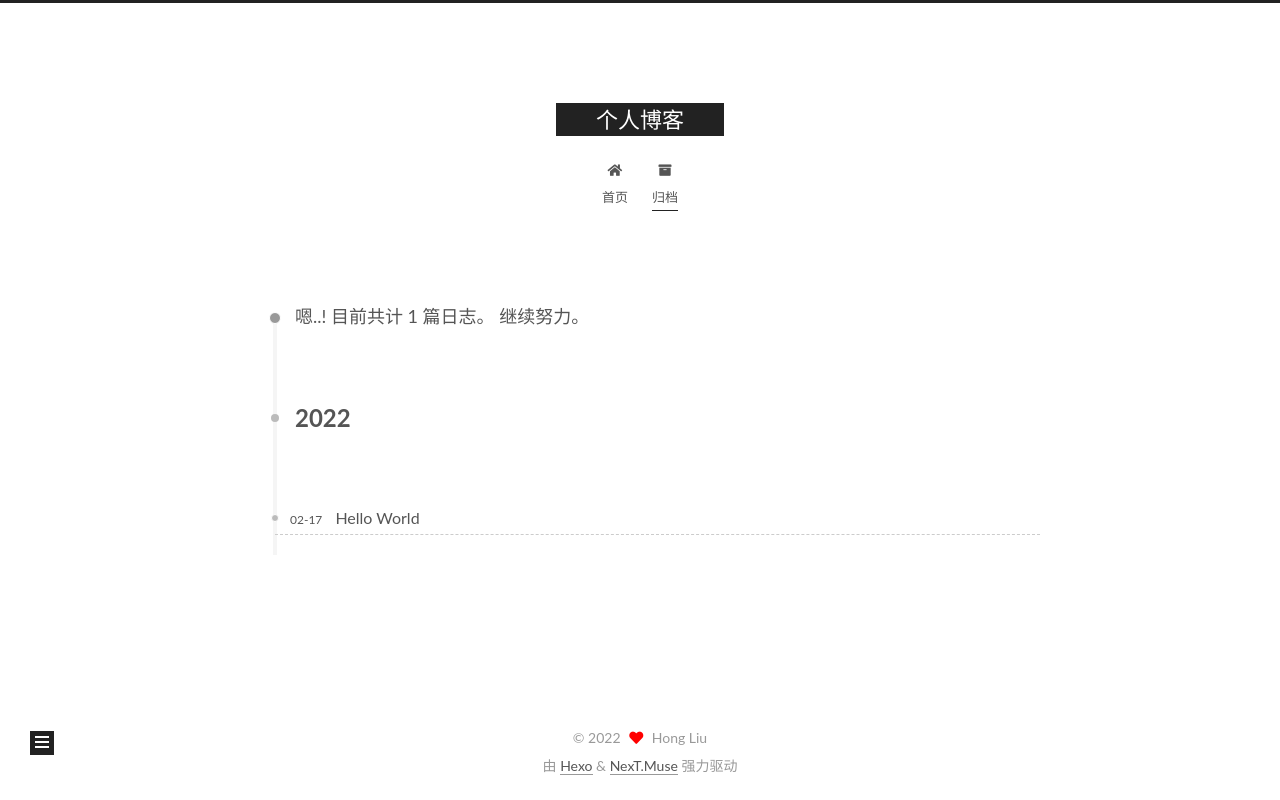
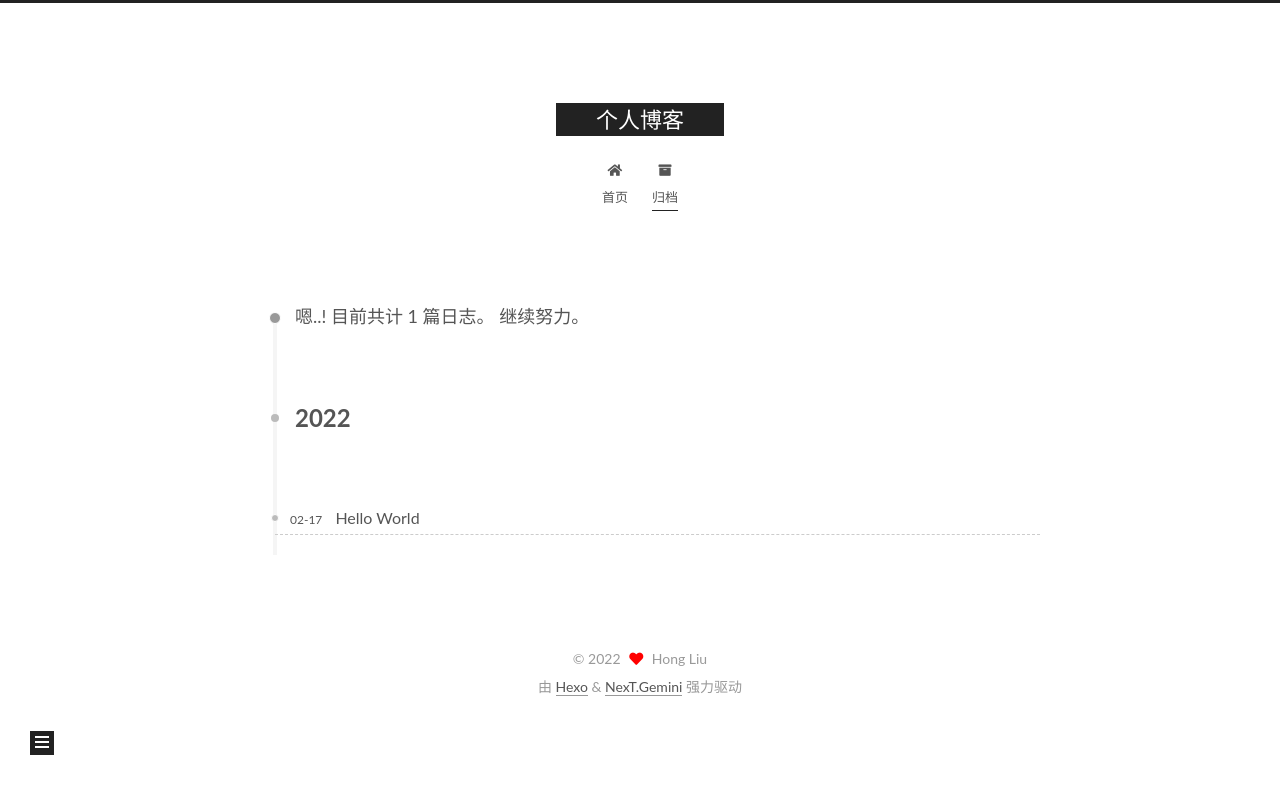
Before and after one commit to 1034148617/1034148617.github.io, a plain HTML site: page archives/2022/02/index.html in a window 1280 px wide. Drawn offline with Linux system fonts and the light colour scheme.

Commit message:
Site updated: 2022-02-17 11:46:50

```diff
--- a/archives/2022/02/index.html
+++ b/archives/2022/02/index.html
@@ -17,7 +17,7 @@
 
 <script id="hexo-configurations">
     var NexT = window.NexT || {};
-    var CONFIG = {"hostname":"hiili.xyz","root":"/","scheme":"Muse","version":"7.8.0","exturl":false,"sidebar":{"position":"left","display":"post","padding":18,"offset":12,"onmobile":false},"copycode":{"enable":false,"show_result":false,"style":null},"back2top":{"enable":true,"sidebar":false,"scrollpercent":false},"bookmark":{"enable":false,"color":"#222","save":"auto"},"fancybox":false,"mediumzoom":false,"lazyload":false,"pangu":false,"comments":{"style":"tabs","active":null,"storage":true,"lazyload":false,"nav":null},"algolia":{"hits":{"per_page":10},"labels":{"input_placeholder":"Search for Posts","hits_empty":"We didn't find any results for the search: ${query}","hits_stats":"${hits} results found in ${time} ms"}},"localsearch":{"enable":false,"trigger":"auto","top_n_per_article":1,"unescape":false,"preload":false},"motion":{"enable":true,"async":false,"transition":{"post_block":"fadeIn","post_header":"slideDownIn","post_body":"slideDownIn","coll_header":"slideLeftIn","sidebar":"slideUpIn"}}};
+    var CONFIG = {"hostname":"hiili.xyz","root":"/","scheme":"Gemini","version":"7.8.0","exturl":false,"sidebar":{"position":"left","display":"post","padding":18,"offset":12,"onmobile":false},"copycode":{"enable":false,"show_result":false,"style":null},"back2top":{"enable":true,"sidebar":false,"scrollpercent":false},"bookmark":{"enable":false,"color":"#222","save":"auto"},"fancybox":false,"mediumzoom":false,"lazyload":false,"pangu":false,"comments":{"style":"tabs","active":null,"storage":true,"lazyload":false,"nav":null},"algolia":{"hits":{"per_page":10},"labels":{"input_placeholder":"Search for Posts","hits_empty":"We didn't find any results for the search: ${query}","hits_stats":"${hits} results found in ${time} ms"}},"localsearch":{"enable":false,"trigger":"auto","top_n_per_article":1,"unescape":false,"preload":false},"motion":{"enable":true,"async":false,"transition":{"post_block":"fadeIn","post_header":"slideDownIn","post_body":"slideDownIn","coll_header":"slideLeftIn","sidebar":"slideUpIn"}}};
   </script>
 
   <meta property="og:type" content="website">
@@ -283,7 +283,7 @@
   </span>
   <span class="author" itemprop="copyrightHolder">Hong Liu</span>
 </div>
-  <div class="powered-by">由 <a href="https://hexo.io/" class="theme-link" rel="noopener" target="_blank">Hexo</a> & <a href="https://muse.theme-next.org/" class="theme-link" rel="noopener" target="_blank">NexT.Muse</a> 强力驱动
+  <div class="powered-by">由 <a href="https://hexo.io/" class="theme-link" rel="noopener" target="_blank">Hexo</a> & <a href="https://theme-next.org/" class="theme-link" rel="noopener" target="_blank">NexT.Gemini</a> 强力驱动
   </div>
 
 
@@ -309,7 +309,7 @@
 <script src="/js/motion.js"></script>
 
 
-<script src="/js/schemes/muse.js"></script>
+<script src="/js/schemes/pisces.js"></script>
 
 
 <script src="/js/next-boot.js"></script>
```
Also changed, not shown: archives/2022/index.html (+3 -3 lines), archives/index.html (+3 -3 lines), index.html (+3 -3 lines), uncategorized/hello-world/index.html (+3 -3 lines).
